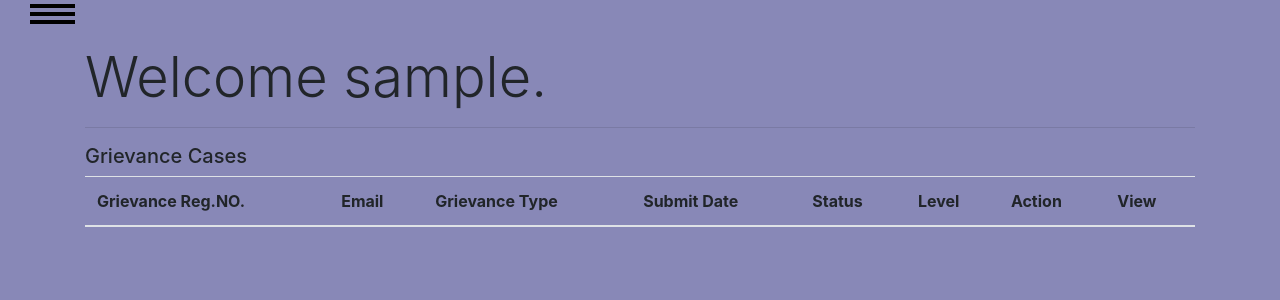
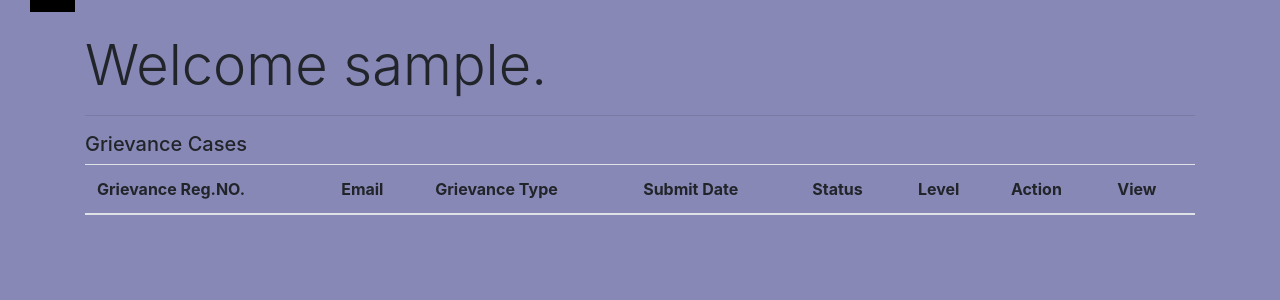
Before and after one commit to aayushi1499/Repo-Test, a PHP site: page /views/principaldashboard.php in a window 1280 px wide. Shown: the part 56-356 px from the top of the page. Run offline with PHP 8.4, Linux system fonts and the light colour scheme; the visitor is signed in with stand-in values (Sample User, id 1); data that the repository does not hold is empty; some libraries are stand-ins or nearby versions.

Commit message:
Update principalsidenav.php

```diff
--- a/views/sub-views/principalsidenav.php
+++ b/views/sub-views/principalsidenav.php
@@ -40,7 +40,7 @@ if (!isset($_SESSION['USERNAME'])){
   padding: 8px 8px 8px 32px;
   text-decoration: none;
   font-size: 25px;
-  color: #818181;
+  color: #818908;
   display: block;
   transition: 0.3s;
 }
@@ -75,11 +75,10 @@ if (!isset($_SESSION['USERNAME'])){
   height: 4px;
   background: #000;
   display: block;
-  margin-top: 4px;
 }
 
      </style>
-     <title>Grievance Redressal</title>
+     <title>Grievance Redressal System</title>
    </head>
    <body>
      <div class="container-fluid">
```
